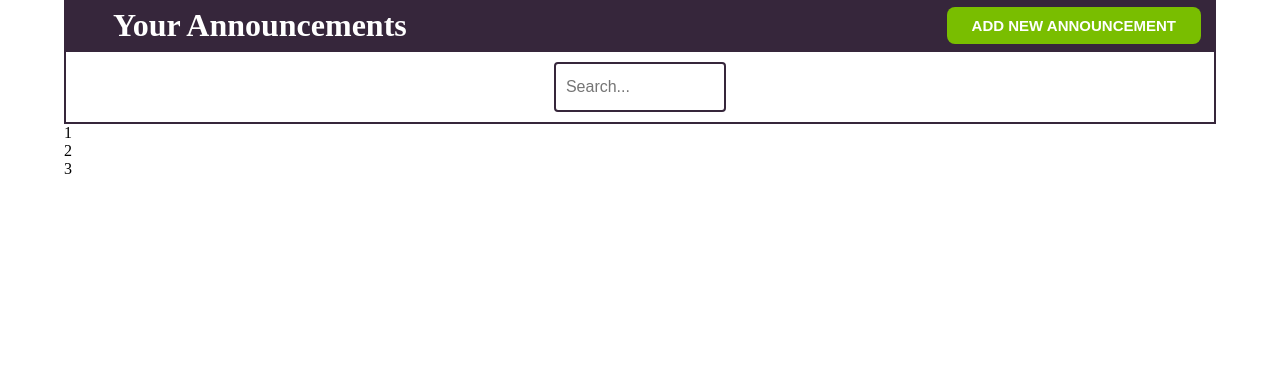
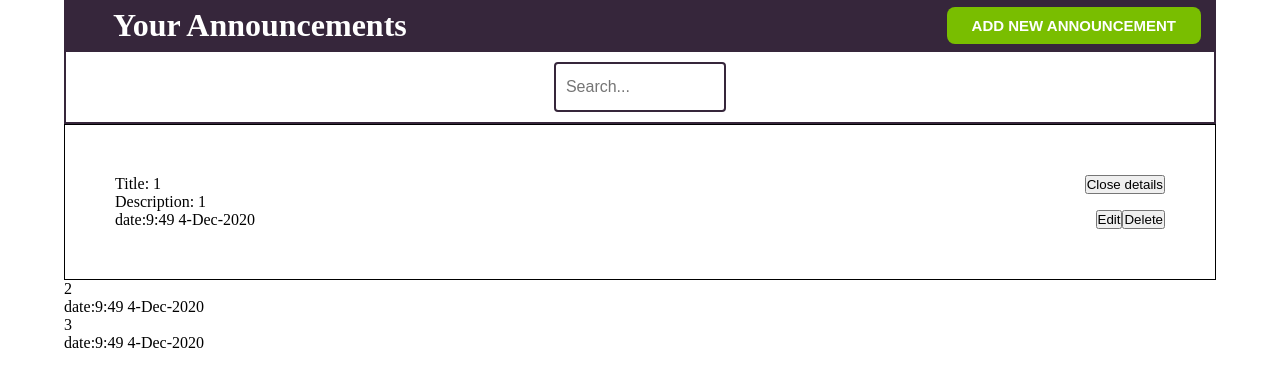
Before and after one commit to IvZaporozhchenko/announcementWebsiteForNerdySoft, a React (Create React App) app: page / in a window 1280 px wide. Shown: the top 386 px of the page. Built offline with nearby package versions, Linux system fonts and the light colour scheme.

Commit message:
Added date displaying

```diff
--- a/src/App.css
+++ b/src/App.css
@@ -131,3 +131,27 @@
 .searchField input:focus {
     width: 50%;
 }
+
+/*Selected announcement*/
+.selectedAnnouncement {
+    padding: 50px 50px;
+    display: flex;
+    flex-direction: column;
+    border: 1px solid black;
+}
+
+.selectedAnnouncementInfo {
+    display: flex;
+    flex-direction: row;
+    justify-content: space-between;
+}
+
+.selectedAnnouncementInfo .buttons {
+    display: flex;
+    flex-direction: column;
+    justify-content: space-between;
+}
+
+.selectedAnnouncementInfo .buttons:last-child {
+    text-align: end;
+}
--- a/src/App.js
+++ b/src/App.js
@@ -18,21 +18,21 @@ class App extends Component {
 					id: 1,
 					title: 1,
 					description: 1,
-					date: 1,
-					selected: false
+					date: new Date(),
+					selected: true
 				},
 				{
 					id: 2,
 					title: 2,
 					description: 2,
-					date: 2,
+					date: new Date(),
 					selected: false
 				},
 				{
 					id: 3,
 					title: 3,
 					description: 3,
-					date: 3,
+					date: new Date(),
 					selected: false
 				}
 			],
--- a/src/components/AddNewAnnouncementFields.js
+++ b/src/components/AddNewAnnouncementFields.js
@@ -54,7 +54,7 @@ class AddNewAnnouncementFields extends Component {
 						<input id="title"
 						       name="title"
 						       type="text"
-						       required="true"
+						       required={true}
 						       placeholder="title"
 						       value={this.state.title}
 						       onChange={this.onChange}/>
@@ -63,7 +63,7 @@ class AddNewAnnouncementFields extends Component {
 						<br/>
 						<textarea id="description"
 						          name="description"
-						          required="true"
+						          required={true}
 						          placeholder="description"
 						          value={this.state.description}
 						          onChange={this.onChange}>
--- a/src/components/Announcement.js
+++ b/src/components/Announcement.js
@@ -1,7 +1,10 @@
+import DateDisplay from "./DateDisplay";
+
 function Announcement(props) {
 	return (
 		<div onClick={props.selectAnnouncement.bind(this, props.announcement.id)}>
 			{props.announcement.title}
+			<DateDisplay date={props.announcement.date}/>
 		</div>
 	)
 }
--- /dev/null
+++ b/src/components/DateDisplay.js
@@ -0,0 +1,54 @@
+function DateDisplay(props) {
+	let date = props.date,
+		hours = date.getHours(),
+		minutes = date.getMinutes(),
+		dd = date.getDate(),
+		mm = date.getMonth(),
+		yy = date.getFullYear();
+
+	minutes  = (minutes < 10 ? "0" + minutes : minutes);
+	switch (mm) {
+		case 0:
+			mm = "Jan";
+			break;
+		case 1:
+			mm = "Feb";
+			break;
+		case 2:
+			mm = "Mar";
+			break;
+		case 3:
+			mm = "Apr";
+			break;
+		case 4:
+			mm = "May";
+			break;
+		case 5:
+			mm = "Jun";
+			break;
+		case 6:
+			mm = "Jul";
+			break;
+		case 7:
+			mm = "Aug";
+			break;
+		case 8:
+			mm = "Sep";
+			break;
+		case 9:
+			mm = "Oct";
+			break;
+		case 10:
+			mm = "Nov";
+			break;
+		case 11:
+			mm = "Dec";
+			break;
+		default:
+			mm = "error";
+	}
+
+	return <p>date:{hours}:{minutes} {dd}-{mm}-{yy}</p>
+}
+
+export default DateDisplay;
--- a/src/components/EditAnnouncementFields.js
+++ b/src/components/EditAnnouncementFields.js
@@ -31,33 +31,37 @@ class EditAnnouncementFields extends Component {
 
 	onSubmit(e) {
 		e.preventDefault();
-		if(this.state.title && this.state.description) {
-			this.props.editAnnouncement(this.state);
-			this.setState({
-				title: this.props.announcement.title,
-				description: this.props.announcement.description
-			})
-		}
+		this.props.editAnnouncement(this.state);
+		this.setState({
+			title: this.props.announcement.title,
+			description: this.props.announcement.description
+		})
 	}
 
 	render() {
 		return (
-			<div>
+			<div hidden>
 				<form onSubmit={this.onSubmit}>
 					<input name="title"
 					       type="text"
+					       required={true}
 					       value={this.state.title}
 					       onChange={this.onChange}
 					/>
 					<input name="description"
 					       type="text"
+					       required={true}
 					       value={this.state.description}
 					       onChange={this.onChange}
 					/>
 					<br />
-					<input type="submit"/>
+					<input type="submit"
+					       value="Edit announcement"
+					/>
+					<input type="reset"
+					       value="Cancel"
+					/>
 				</form>
-				<button>Cancel</button>
 			</div>
 		)
 	}
--- a/src/components/ListOfAnnouncements.js
+++ b/src/components/ListOfAnnouncements.js
@@ -21,15 +21,15 @@ function ListOfAnnouncements(props) {
 					                      closeDetails={props.closeDetails}
 					                      deleteAnnouncement={props.deleteAnnouncement}/>
 					<EditAnnouncementFields announcement={announcement}
-				                        editAnnouncement={props.editAnnouncement}
-				/>
+					                        editAnnouncement={props.editAnnouncement}/>
 				</div>
 			} else {
 				return <Announcement key={announcement.id}
 				                     announcement={announcement}
 				                     selectAnnouncement={props.selectAnnouncement}/>
 			}
-	})
+		}
+	)
 }
 
 export default ListOfAnnouncements;
--- a/src/components/SelectedAnnouncement.js
+++ b/src/components/SelectedAnnouncement.js
@@ -1,18 +1,28 @@
 import DeleteAnnouncementBtn from "./DeleteAnnouncementBtn";
 import EditAnnouncementBtn from "./EditAnnouncementBtn";
 import TopSimilarAnnouncements from "./TopSimilarAnnouncements";
+import DateDisplay from "./DateDisplay";
+import EditAnnouncementFields from "./EditAnnouncementFields";
 
 function SelectedAnnouncement(props) {
 	return (
-		<div>
-			<button onClick={props.closeDetails}>Close details</button>
-			<p>Title: {props.announcement.title}</p>
-			<p>Description: {props.announcement.description}</p>
-			<EditAnnouncementBtn />
-			<DeleteAnnouncementBtn id={props.announcement.id}
-			                       deleteAnnouncement={props.deleteAnnouncement}
-			/>
-			<TopSimilarAnnouncements />
+		<div className="selectedAnnouncement">
+			<div className="selectedAnnouncementInfo">
+				<div>
+					<p>Title: {props.announcement.title}</p>
+					<p>Description: {props.announcement.description}</p>
+					<DateDisplay date={props.announcement.date} />
+				</div>
+				<div className="buttons">
+					<button onClick={props.closeDetails}>Close details</button>
+					<div>
+						<EditAnnouncementBtn/>
+						<DeleteAnnouncementBtn id={props.announcement.id}
+						                       deleteAnnouncement={props.deleteAnnouncement}/>
+					</div>
+				</div>
+			</div>
+			<TopSimilarAnnouncements/>
 		</div>
 	)
 }
```
Lines whose indentation alone changed are shown as unchanged.
